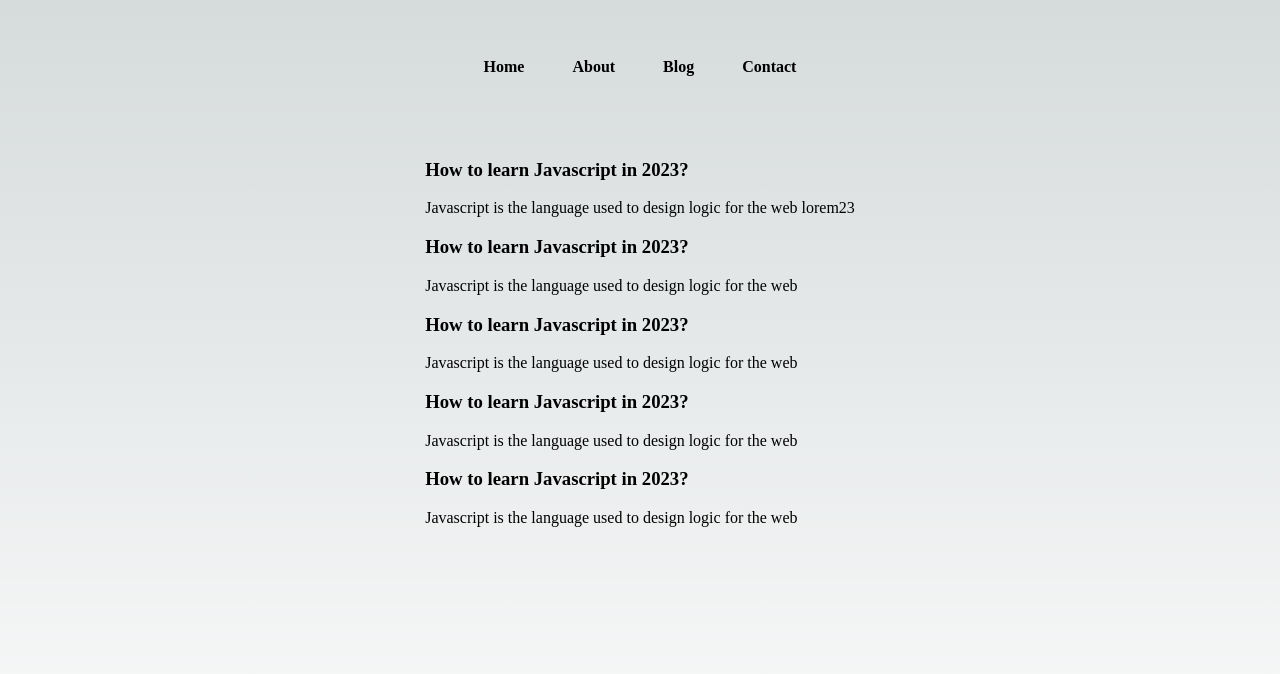
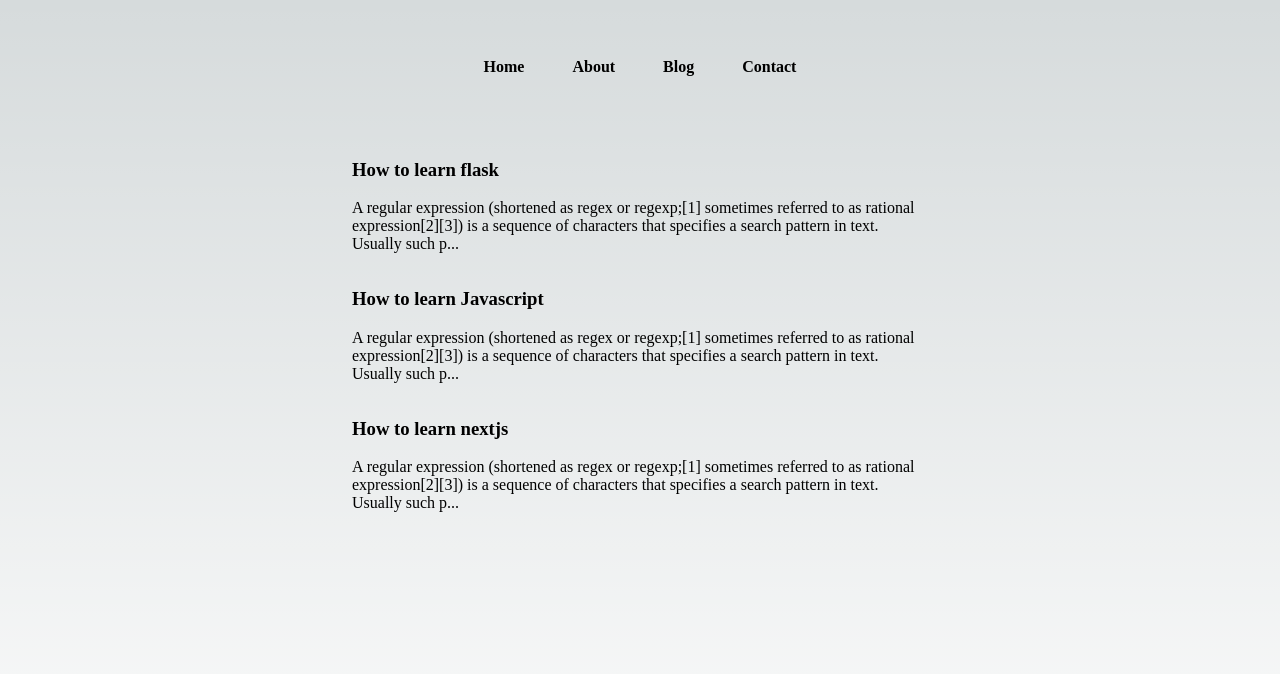
Before and after one commit to nazrul78/hunting-coder, a Next.js app: page /blog in a window 1280 px wide. Shown: the top 674 px of the page. Built offline with nearby package versions, Linux system fonts and the light colour scheme.

Commit message:
Fetch data by API

```diff
--- a/blogdata/how-to-learn-flask.json
+++ b/blogdata/how-to-learn-flask.json
@@ -1,5 +1,6 @@
 {
     "title": "How to learn flask",
     "content": "A regular expression (shortened as regex or regexp;[1] sometimes referred to as rational expression[2][3]) is a sequence of characters that specifies a search pattern in text. Usually such patterns are used by string-searching algorithms for operations on strings, or for input validation. Regular expression techniques are developed in theoretical computer science and formal language theory.",
-    "author": "Nazrul Islam"
+    "author": "Nazrul Islam",
+    "slug": "how-to-learn-flask"
 }
--- a/blogdata/how-to-learn-javascript.json
+++ b/blogdata/how-to-learn-javascript.json
@@ -1,5 +1,6 @@
 {
     "title": "How to learn Javascript",
     "content": "A regular expression (shortened as regex or regexp;[1] sometimes referred to as rational expression[2][3]) is a sequence of characters that specifies a search pattern in text. Usually such patterns are used by string-searching algorithms for find or find and replace operations on strings, or for input validation. Regular expression techniques are developed in theoretical computer science and formal language theory.",
-    "author": "Nazrul Islam"
+    "author": "Nazrul Islam",
+    "slug": "how-to-learn-javascript"
 }
--- a/blogdata/how-to-learn-nextjs.json
+++ b/blogdata/how-to-learn-nextjs.json
@@ -1,5 +1,6 @@
 {
     "title": "How to learn nextjs",
     "content": "A regular expression (shortened as regex or regexp;[1] sometimes referred to as rational expression[2][3]) is a sequence of characters that specifies a search pattern in text. Usually such patterns are used by string-searching algorithms for operations on strings, or for input validation. Regular expression techniques are developed in theoretical computer science and formal language theory.",
-    "author": "Nazrul Islam"
+    "author": "Nazrul Islam",
+    "slug": "how-to-learn-nextjs"
 }
--- a/pages/blog.tsx
+++ b/pages/blog.tsx
@@ -3,40 +3,34 @@ import styles from '@/styles/Blog.module.css'
 import Link from 'next/link'
 
 const Blog = () => {
-    console.log('>>>>>>>>>>>')
-    // const [blogs, setBlogs] = useState([]);
+    const [blogs, setBlogs] = useState([]);
+    //  const [blogs, setBlogs] = useState < any[] > ([])
     useEffect(() => {
-        console.log('use effect is running');
-
-        fetch('http://localhost:3000/api/blogs').then((a) => {
-            return a.json();
+        fetch('http://localhost:3000/api/blogs').then((data) => {
+            return data.json();
 
         }).then((parsed) => {
             console.log(parsed);
-            // setBlogs(parsed)
+            setBlogs(parsed)
         })
 
     }, []);
     return (
         <main className={styles.main}>
-            {/* {blogs.map((item) => <h3>{item}</h3>)} */}
 
-            {/* {blogs.map((blogitem) => {
 
-                return <div>${blogitem.}</div>
-                // return <div>
-                //     <Link href={'/blogpost/learn-javascript'}>
-                //         <h3 className={styles.blogItem}>{blogitem}</h3>
-                //     </Link>
+            {blogs.map((blogitem) => {
 
-                //     <p>Javascript is the language used to design logic for the web
+                return <div key={blogitem.slug}>
+                    <Link href={`/blogpost/${blogitem.slug}`}>
+                        <h3 className={styles.blogItemh3}>{blogitem.title}</h3>
+                    </Link>
 
-                //         lorem23
-                //     </p>
-                // </div>
-            })} */}
+                    <p className={styles.blogItemp}>{blogitem.content.substring(0, 190)}...</p>
+                </div>
+            })}
 
-            <div>
+            {/* <div>
                 <div>
                     <Link href={'/blogpost/learn-javascript'}>
                         <h3 className={styles.blogItem}>How to learn Javascript in 2023?</h3>
@@ -67,7 +61,7 @@ const Blog = () => {
                     <h3>How to learn Javascript in 2023?</h3>
                     <p>Javascript is the language used to design logic for the web</p>
                 </div>
-            </div>
+            </div> */}
         </main>
     )
 }
--- a/styles/Blog.module.css
+++ b/styles/Blog.module.css
@@ -13,3 +13,7 @@
 .blogItemh3 {
     cursor: pointer;
 }
+
+.blogItemp {
+    max-width: 45vw;
+}
```
